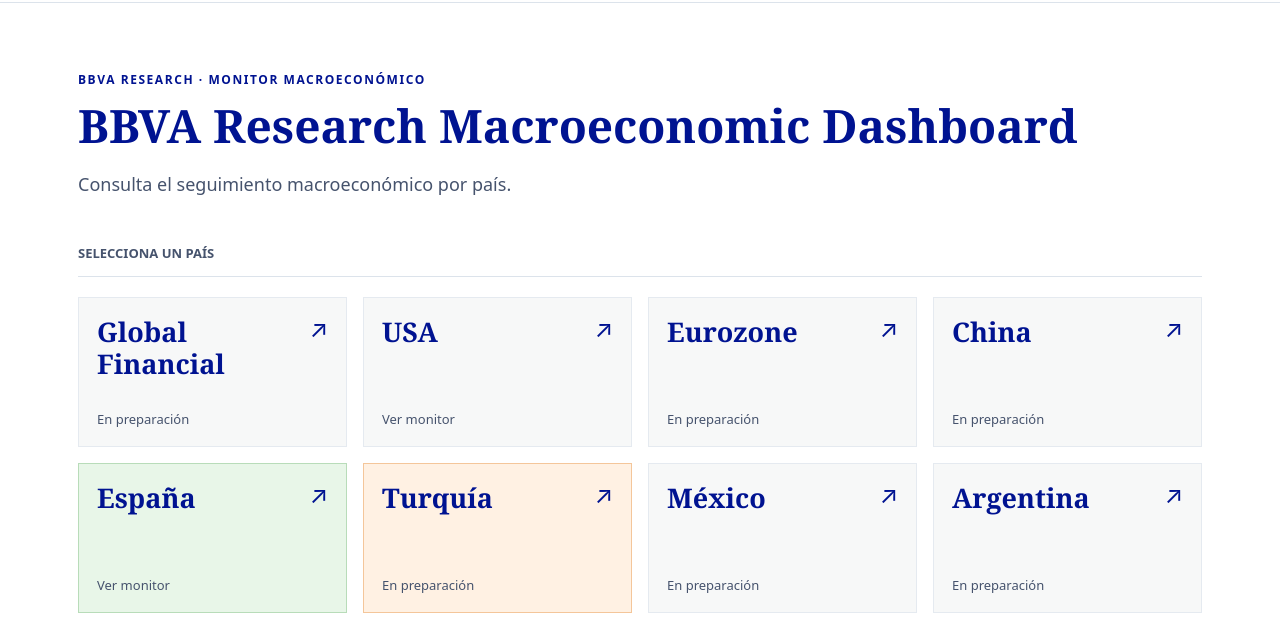
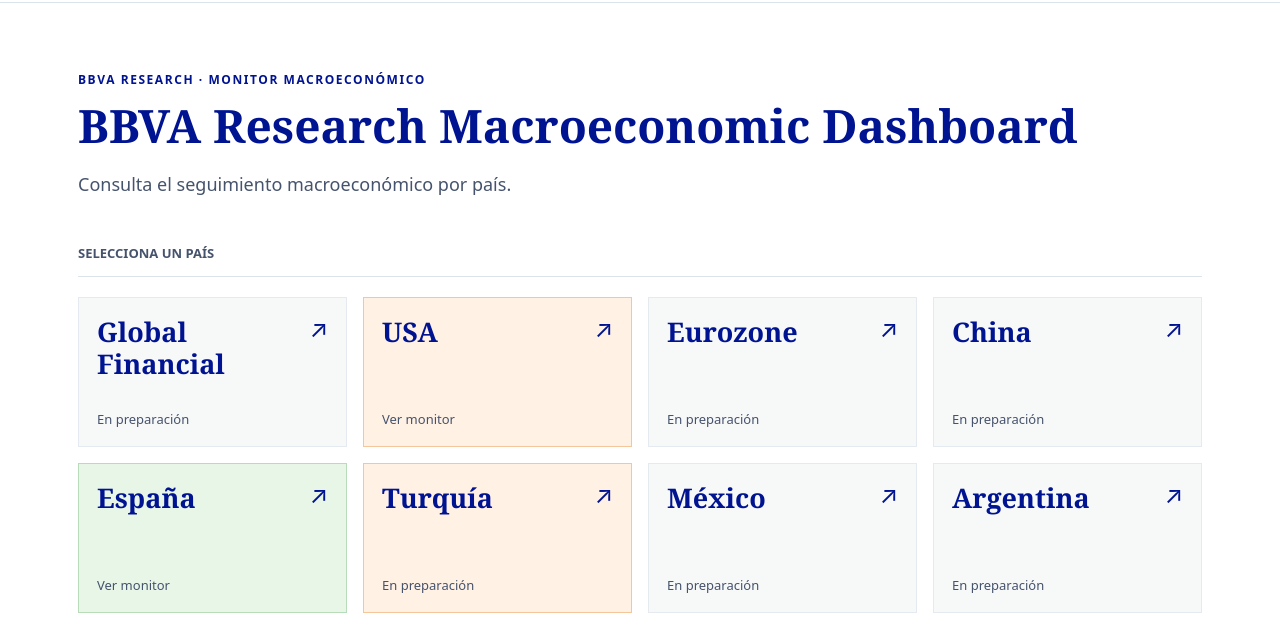
Before and after one commit to BBVAResearch-Ortiz/MacroeconomicDashboard, a plain HTML site: page index.html in a window 1280 px wide. Shown: the part 116-742 px from the top of the page. Drawn offline with Linux system fonts and the light colour scheme.

Commit message:
Add files via upload

```diff
--- a/index.html
+++ b/index.html
@@ -9,7 +9,7 @@
 <nav class="grid" aria-label="Seleccionar país">
 <div class="tile-row">
 <a class="card" href="pais.html?pais=global"><div class="card-top"><span class="country">Global Financial</span><span class="arrow" aria-hidden="true">↗</span></div><span class="status">En preparación</span></a>
-<a class="card" href="usa.html"><div class="card-top"><span class="country">USA</span><span class="arrow" aria-hidden="true">↗</span></div><span class="status">Ver monitor</span></a>
+<a class="card featured" href="usa.html"><div class="card-top"><span class="country">USA</span><span class="arrow" aria-hidden="true">↗</span></div><span class="status">Ver monitor</span></a>
 <a class="card" href="pais.html?pais=eurozona"><div class="card-top"><span class="country">Eurozone</span><span class="arrow" aria-hidden="true">↗</span></div><span class="status">En preparación</span></a>
 <a class="card" href="pais.html?pais=china"><div class="card-top"><span class="country">China</span><span class="arrow" aria-hidden="true">↗</span></div><span class="status">En preparación</span></a>
 </div>
```
